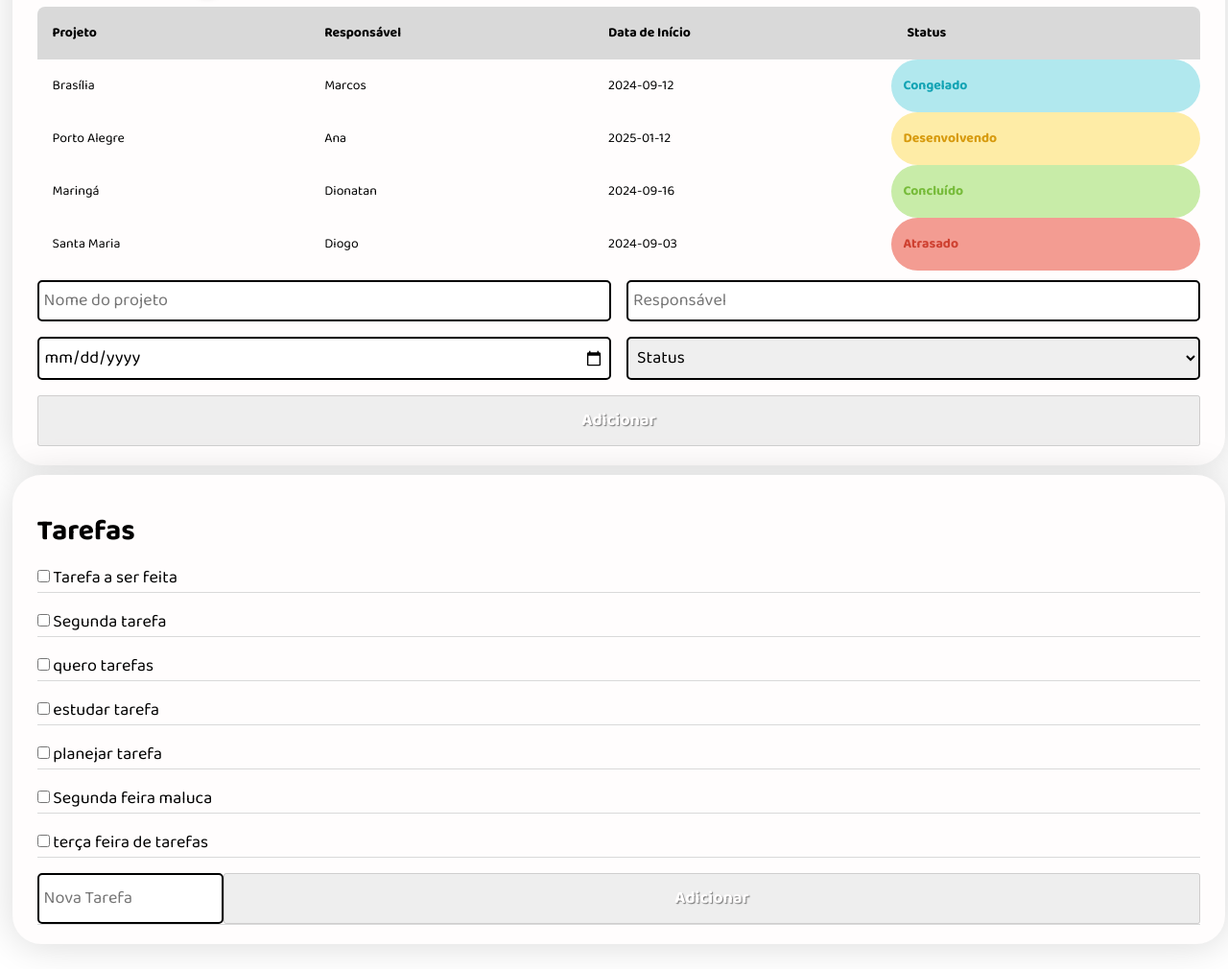
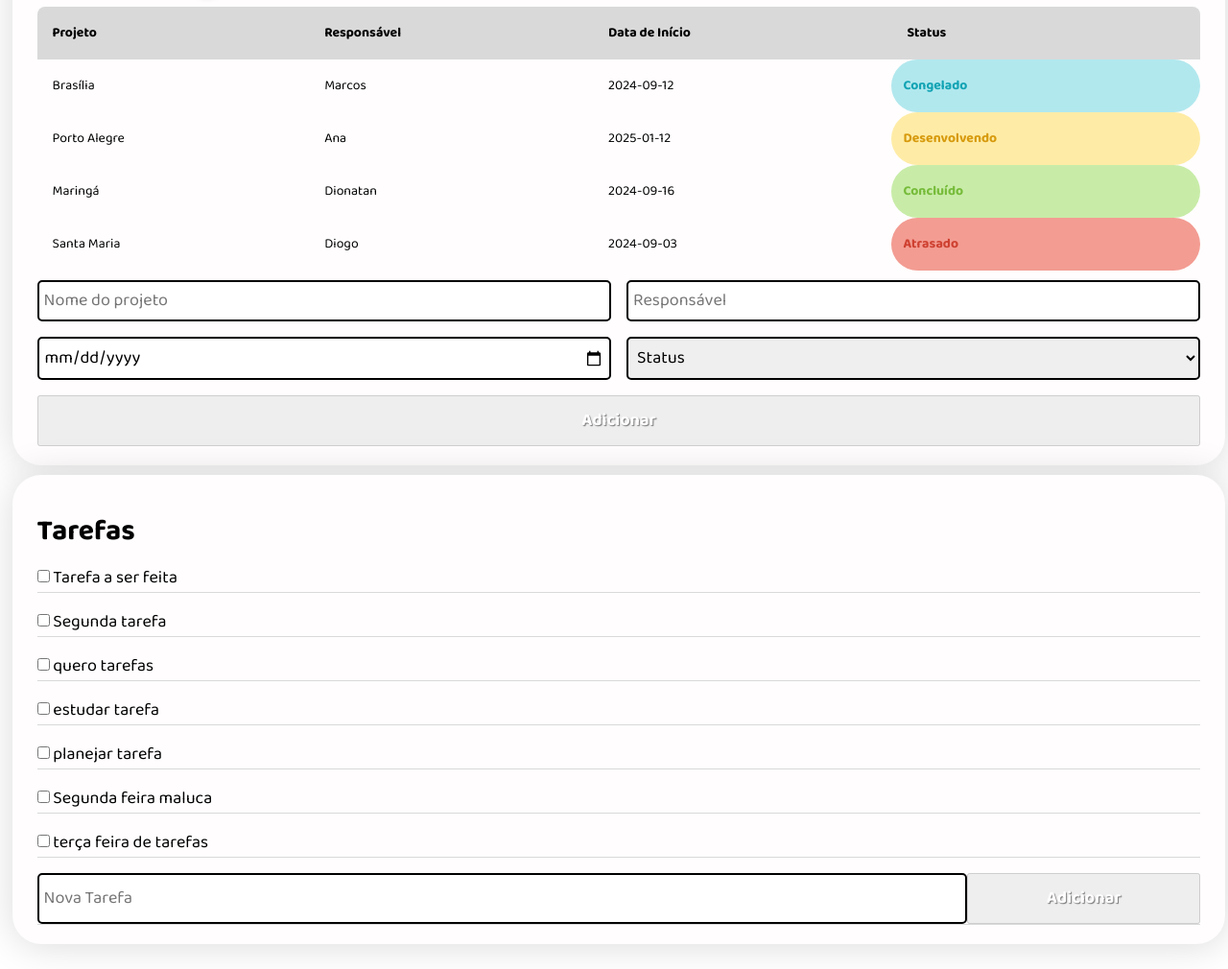
Before and after one commit to Dionatan2019Rodrigues/Curso-js, a plain HTML site: page voitto/module-five/atv-19-techChallenge/index.html in a window 1280 px wide. Shown: the part 225-1235 px from the top of the page at 96% size. Drawn offline with Linux system fonts and the light colour scheme.

Commit message:
fix: task section form width

```diff
--- a/voitto/module-five/atv-19-techChallenge/styles.css
+++ b/voitto/module-five/atv-19-techChallenge/styles.css
@@ -220,6 +220,12 @@ main form button:disabled {
 #submit-form-tasks {
   display: flex;
 }
+#submit-form-tasks input {
+  width: 80vw;
+}
+#submit-form-tasks button {
+  width: 20vw;
+}
 
 @media (min-width: 632px) {
 
```
